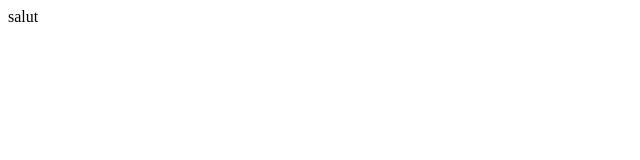
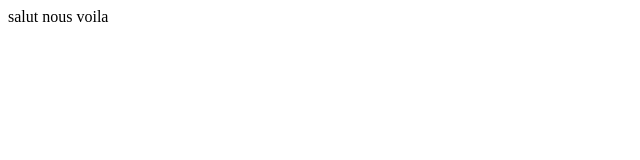
Before and after one commit to Freidrich13/hello, a plain HTML site: page index.html in a window 1280 px wide. Shown: the full height of the page, 0-640 px from the left. Drawn offline with Linux system fonts and the light colour scheme.

Commit message:
modification du text

```diff
--- a/index.html
+++ b/index.html
@@ -5,6 +5,6 @@
 	<title>test</title>
 </head>
 <body>
-	salut
+	salut nous voila
 </body>
 </html>
```
